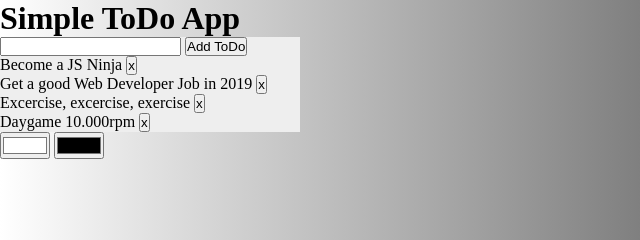
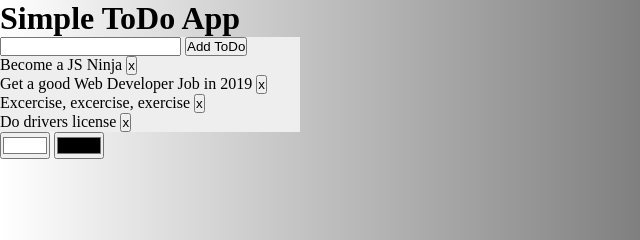
Before and after one commit to FodorLaszlo86/simple-toDo-app, a plain HTML site: page index.html in a window 1280 px wide. Shown: the top 240 px of the page, 0-640 px from the left. Drawn offline with Linux system fonts and the light colour scheme.

Commit message:
todo item changed for test purposes

```diff
--- a/index.html
+++ b/index.html
@@ -39,7 +39,7 @@
 
             <li class="todo__item">
                 <span class="todo__name">
-                    Daygame 10.000rpm
+                    Do drivers license
                 </span>
                 <button class="todo__delete">x</button>
             </li>
```
